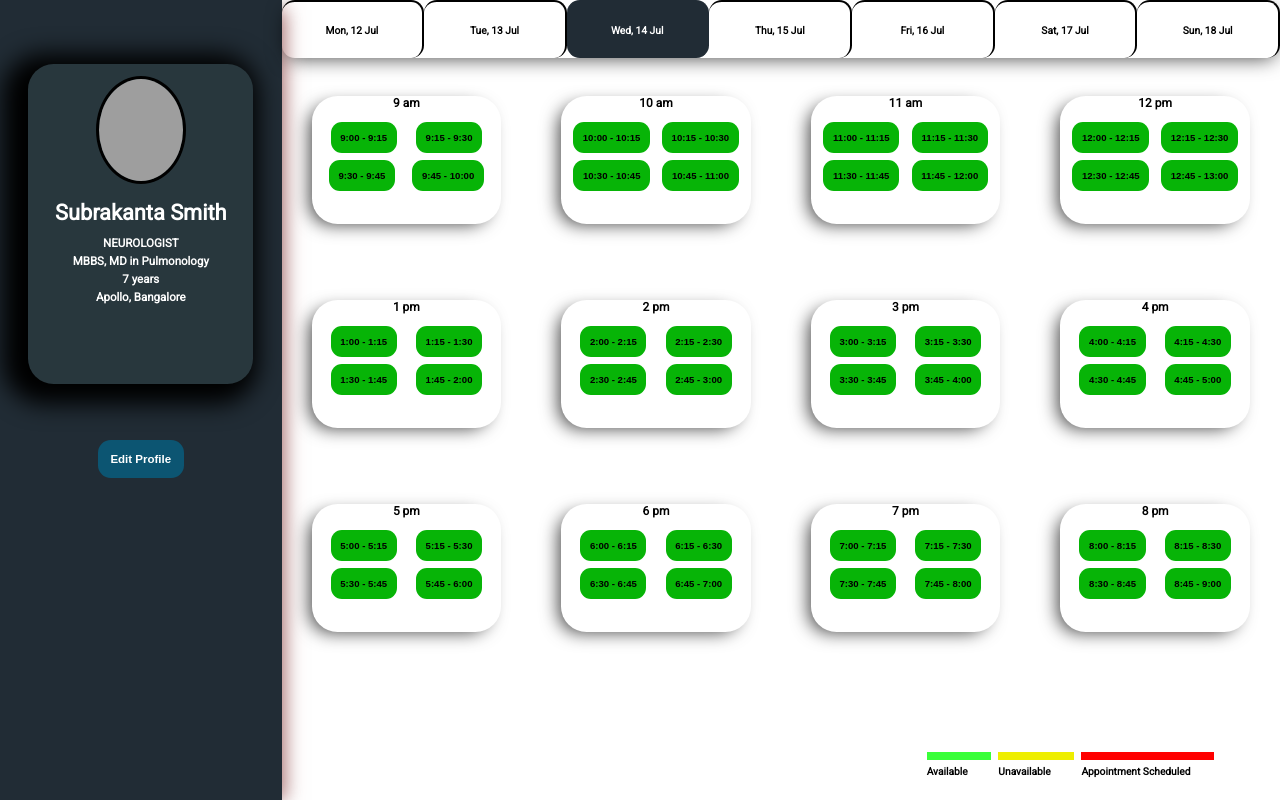
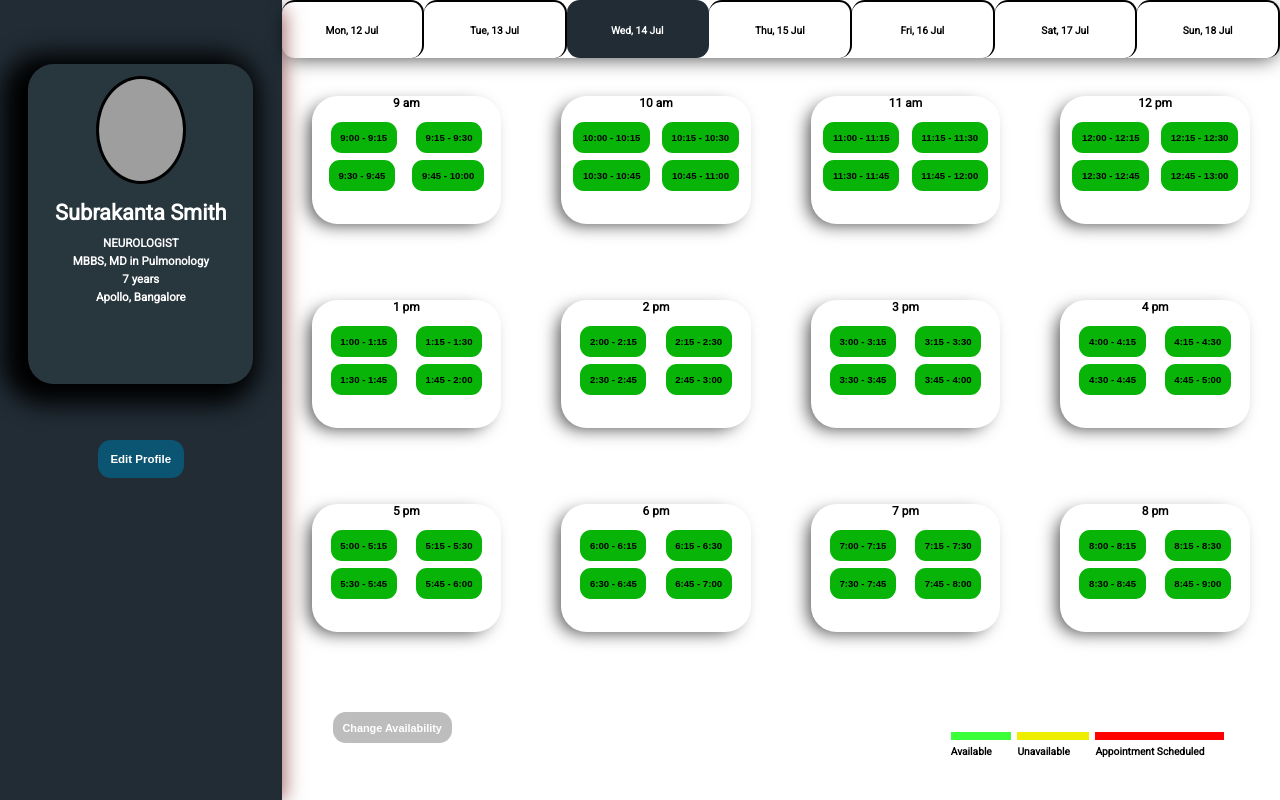
Before and after one commit to vinayjain05/OOP_Project, a React (Create React App) app in the folder client/: page /docdash in a window 1280 px wide. Built offline with nearby package versions, Linux system fonts and the light colour scheme; grey boxes are pictures that could not be loaded.

Commit message:
availability changing added

```diff
--- a/client/src/components/BookingPage/Bookingpage.js
+++ b/client/src/components/BookingPage/Bookingpage.js
@@ -18,13 +18,14 @@ export default class BookingPage extends Component {
   handleBooking = () => {
     let slots = [];
     this.state.slots.forEach((x, index) => {
-      if (x === true) {
+      if (x === 1) {
         slots.push(index);
       }
     });
     let bookingDetails = {
       doctorID: "",
-      consultationType: this.state.consultationSelect,
+      consultationType:
+        this.state.consultationSelect === "videoconsultation" ? true : false,
       slots: slots,
     };
     console.log(bookingDetails);
--- a/client/src/components/DoctorDashboard/DoctorDashboard.js
+++ b/client/src/components/DoctorDashboard/DoctorDashboard.js
@@ -4,6 +4,12 @@ import Timetable from "../Timetable";
 import Card from "../Card";
 
 export default class DoctorDashboard extends Component {
+  state = {
+    changeAvailability: false,
+    originalSlots: new Array(48).fill(0),
+    slots: new Array(48).fill(0),
+  };
+
   componentDidMount() {
     this.props.pageActive(true);
   }
@@ -11,6 +17,30 @@ export default class DoctorDashboard extends Component {
     this.props.pageActive(false);
   }
 
+  handleTimeSlots = (slots) => {
+    let val = this.state.originalSlots.map((x, i) => {
+      if (x == slots[i]) return 1;
+    });
+    val = !val.reduce((a, b) => a + b, 0)
+      ? document
+          .getElementById("changeavailabity")
+          .classList.contains(styles.active)
+        ? ""
+        : document
+            .getElementById("changeavailabity")
+            .classList.add(styles.active)
+      : document
+          .getElementById("changeavailabity")
+          .classList.remove(styles.active);
+    this.setState({ slots: slots });
+  };
+
+  handleChangeAvailability = () => {
+    document.getElementById("changeavailabity").classList.remove(styles.active);
+    this.setState((prevState) => {
+      return { originalSlots: prevState.slots };
+    });
+  };
   render() {
     return (
       <React.Fragment>
@@ -22,8 +52,16 @@ export default class DoctorDashboard extends Component {
             </div>
           </div>
           <div className={styles.aptTab}>
-            <Timetable />
+            <Timetable timeslots={this.handleTimeSlots} />
             <div className={styles.refInfo}>
+              <div className={styles.changeAvailability}>
+                <button
+                  id="changeavailabity"
+                  onClick={this.handleChangeAvailability}
+                >
+                  Change Availability
+                </button>
+              </div>
               <div className={styles.colorLegends}>
                 <div></div>
                 <span>Available</span>
--- a/client/src/css/doctorDashboard.module.css
+++ b/client/src/css/doctorDashboard.module.css
@@ -54,7 +54,7 @@
 }
 
 .docDashboard .docInfo .editProfile button:hover {
-  transition: 0.1s all ease-in;
+  transition: 0.08s all ease-in;
   background: white;
   transform: scale(1.08);
   color: black;
@@ -71,27 +71,67 @@
   top: 9%;
   flex: 0.05;
   display: flex;
-  justify-content: space-evenly;
-  width: 30%;
-  left: 50vw;
+  justify-content: flex-end;
+  align-items: flex-start;
+  width: 100%;
+  flex-direction: row;
 }
 
-.docDashboard .aptTab .refInfo .colorLegends:nth-child(1) div {
-  background: #39ff39;
-  height: 1vh;
-  margin-right: 0.2vw;
+.docDashboard .aptTab .refInfo .changeAvailability {
+  position: relative;
+  left: -55%;
+  top: -100%;
+}
+
+.docDashboard .aptTab .refInfo .changeAvailability button {
+  color: white;
+  font-weight: bold;
+  font-size: 0.85vw;
+  border-radius: 1vw;
+  background: #bdbdbd;
+}
+
+.docDashboard .aptTab .refInfo .changeAvailability button.active {
+  cursor: pointer;
+  transition: 0.1s all ease-in;
+  background: #212c35;
+}
+
+.docDashboard .aptTab .refInfo .changeAvailability button.active:active {
+  animation-name: slotClickAnimation;
+  animation-duration: 0.1s;
+  animation-iteration-count: 1;
+  animation-delay: 0ms;
+  animation-timing-function: ease-in;
+}
+
+.docDashboard .aptTab .refInfo .changeAvailability button.active:hover {
+  transition: 0.08s all ease-in;
+  transform: scale(1.08);
+}
+
+.docDashboard .aptTab .refInfo .colorLegends {
+  position: relative;
+  left: -5%;
+  top: -50%;
 }
 
 .docDashboard .aptTab .refInfo .colorLegends:nth-child(2) div {
-  background: #eeee00;
+  background: #39ff39;
   height: 1vh;
-  margin-right: 0.2vw;
+  margin-right: 0.5vw;
 }
 
 .docDashboard .aptTab .refInfo .colorLegends:nth-child(3) div {
+  background: #eeee00;
+  height: 1vh;
+  margin-right: 0.5vw;
+}
+
+.docDashboard .aptTab .refInfo .colorLegends:nth-child(4) div {
   background: red;
   height: 1vh;
-  margin-right: 0.2vw;
+  margin-right: 0.5vw;
 }
 
 .docDashboard .aptTab .refInfo .colorLegends span {
```
Also changed, not shown: 1 other file (tests, documents, lock files or other folders).
